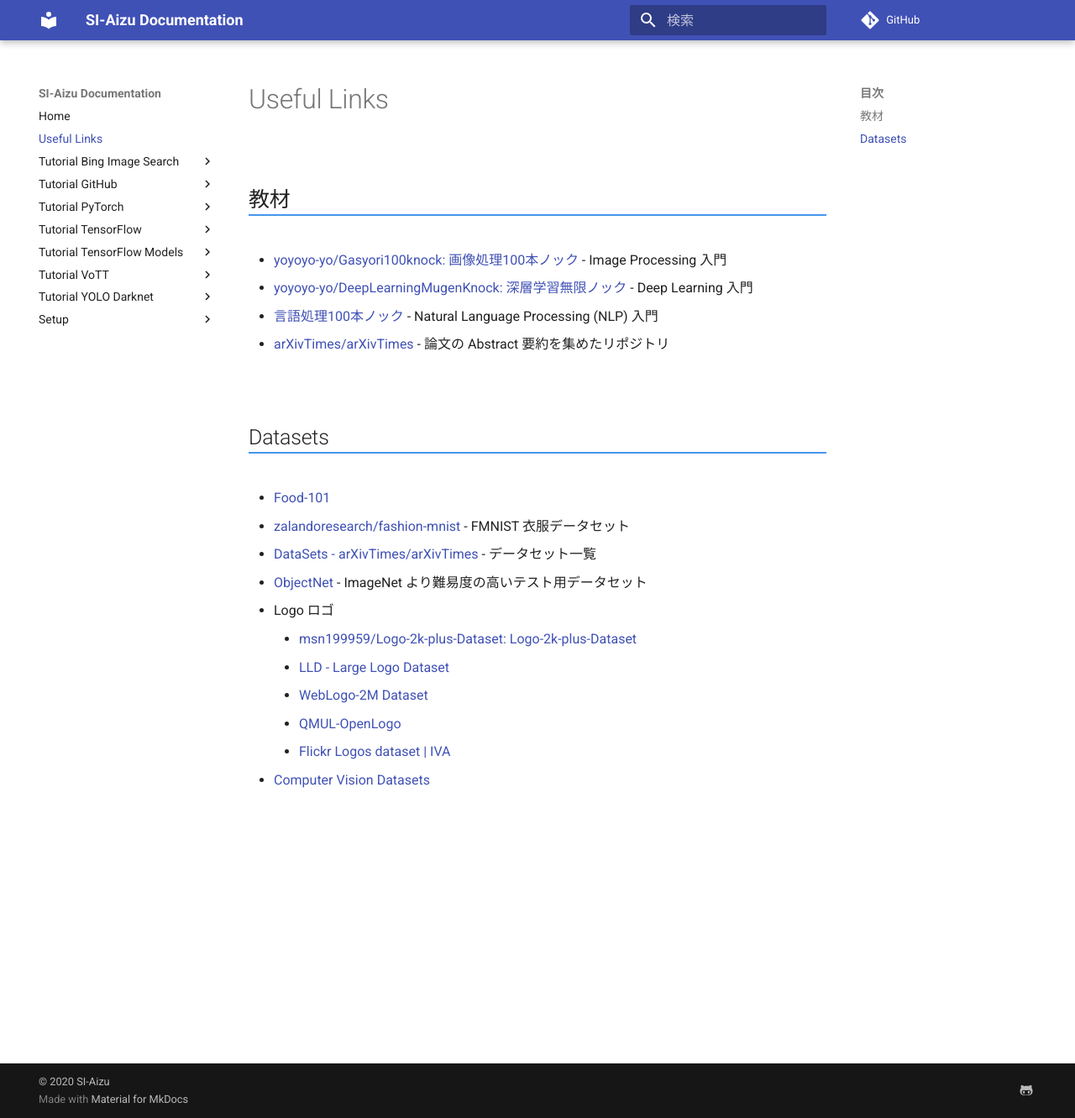
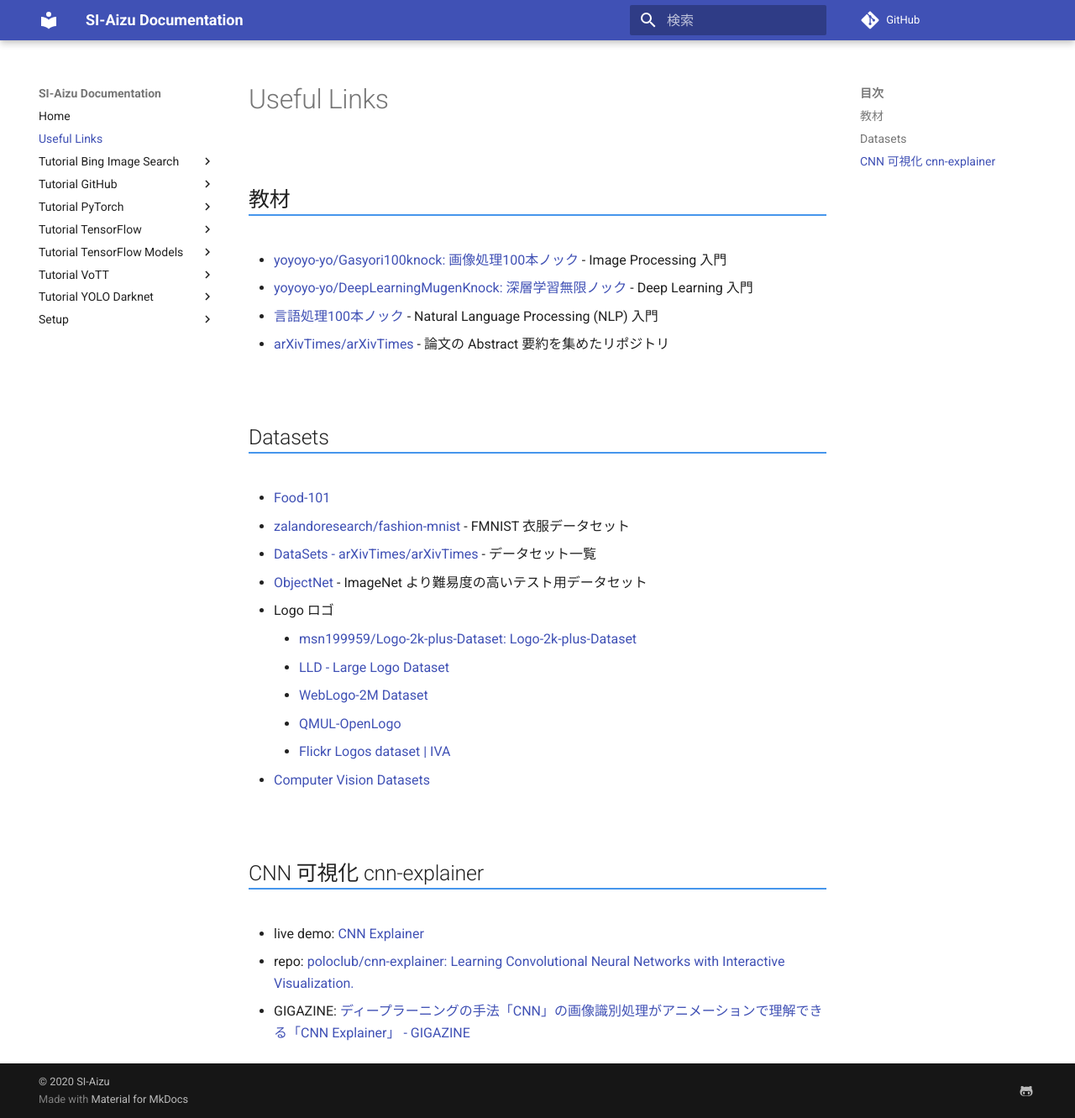
Before and after one commit to SI-Aizu/documentation, an MkDocs documentation site: the page built from docs/Useful-Links.md, in a window 1280 px wide and 1331 px high. Shown: the whole window at 84% size. Built offline with MkDocs 1.6.1 and Material for MkDocs 9.7.7, drawn with Linux system fonts in a browser that asks for light colours; comment, search, counter and statistics services are not loaded.

Commit message:
Add cnn-explainer (#150)

```diff
--- a/docs/Useful-Links.md
+++ b/docs/Useful-Links.md
@@ -22,3 +22,10 @@
     - [QMUL-OpenLogo](https://qmul-openlogo.github.io/)
     - [Flickr Logos dataset | IVA](http://image.ntua.gr/iva/datasets/flickr_logos/)
 - [Computer Vision Datasets](https://public.roboflow.ai/)
+
+
+## CNN 可視化 cnn-explainer
+
+- live demo: [CNN Explainer](https://poloclub.github.io/cnn-explainer/)
+- repo: [poloclub/cnn-explainer: Learning Convolutional Neural Networks with Interactive Visualization.](https://github.com/poloclub/cnn-explainer)
+- GIGAZINE: [ディープラーニングの手法「CNN」の画像識別処理がアニメーションで理解できる「CNN Explainer」 - GIGAZINE](https://gigazine.net/news/20200707-cnn-explainer/)
```
